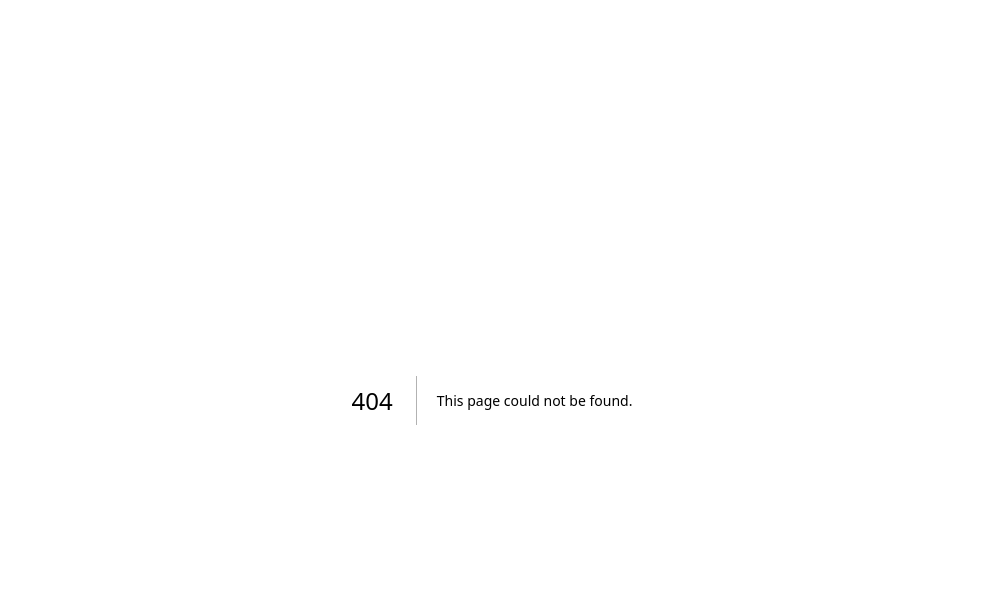
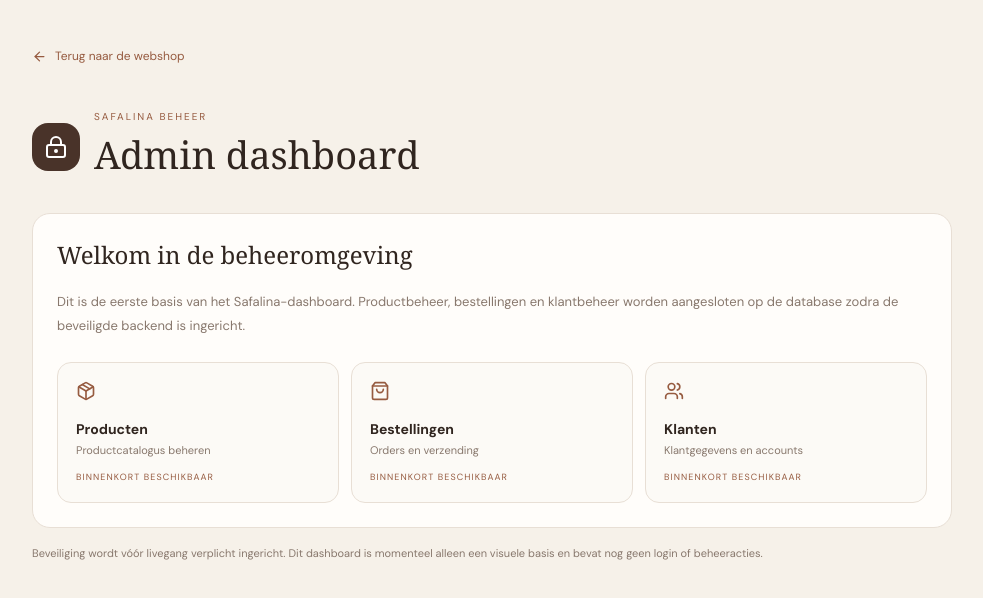
Before and after one commit to aavdb020/safalina, a Next.js app: page /admin in a window 1280 px wide. Before the commit this address had no page. Shown: the top 598 px of the page, without its empty margins (148-1131 px from the left). Built offline with nearby package versions, Linux system fonts and the light colour scheme.

Commit message:
Add initial Safalina admin dashboard shell

```diff
--- /dev/null
+++ b/src/app/admin/page.tsx
@@ -0,0 +1,19 @@
+import Link from "next/link";
+import { ArrowLeft, LockKeyhole, Package, ShoppingBag, Users } from "lucide-react";
+
+export default function AdminPage() {
+  return <main style={{minHeight:"100vh",background:"#f6f1e9",padding:"48px 22px",color:"#30251f"}}>
+    <div style={{maxWidth:920,margin:"0 auto"}}>
+      <Link href="/" style={{display:"inline-flex",alignItems:"center",gap:8,color:"#965b40",fontSize:12}}><ArrowLeft size={15}/> Terug naar de webshop</Link>
+      <div style={{marginTop:42,display:"flex",alignItems:"center",gap:14}}><div style={{width:48,height:48,borderRadius:16,background:"#493329",color:"#fff",display:"grid",placeItems:"center"}}><LockKeyhole/></div><div><p style={{margin:0,fontSize:10,letterSpacing:".2em",textTransform:"uppercase",color:"#965b40"}}>Safalina beheer</p><h1 style={{fontFamily:"Georgia,serif",fontSize:38,fontWeight:400,margin:"5px 0"}}>Admin dashboard</h1></div></div>
+      <div style={{marginTop:28,background:"#fffdfa",border:"1px solid #e8dfd5",padding:24,borderRadius:18}}>
+        <h2 style={{fontFamily:"Georgia,serif",fontSize:24,fontWeight:400,marginTop:0}}>Welkom in de beheeromgeving</h2>
+        <p style={{color:"#88786d",fontSize:13,lineHeight:1.8}}>Dit is de eerste basis van het Safalina-dashboard. Productbeheer, bestellingen en klantbeheer worden aangesloten op de database zodra de beveiligde backend is ingericht.</p>
+        <div style={{display:"grid",gridTemplateColumns:"repeat(auto-fit,minmax(180px,1fr))",gap:12,marginTop:25}}>
+          {[["Producten","Productcatalogus beheren",Package],["Bestellingen","Orders en verzending",ShoppingBag],["Klanten","Klantgegevens en accounts",Users]].map(([title,desc,Icon])=><div key={String(title)} style={{border:"1px solid #e8dfd5",borderRadius:14,padding:18,background:"#fcfaf6"}}><Icon size={20} color="#965b40"/><h3 style={{fontSize:14,margin:"15px 0 5px"}}>{String(title)}</h3><p style={{fontSize:11,color:"#88786d",margin:0}}>{String(desc)}</p><span style={{display:"inline-block",marginTop:14,fontSize:9,letterSpacing:".12em",textTransform:"uppercase",color:"#965b40"}}>Binnenkort beschikbaar</span></div>)}
+        </div>
+      </div>
+      <p style={{fontSize:11,color:"#88786d",marginTop:18}}>Beveiliging wordt vóór livegang verplicht ingericht. Dit dashboard is momenteel alleen een visuele basis en bevat nog geen login of beheeracties.</p>
+    </div>
+  </main>;
+}
```
